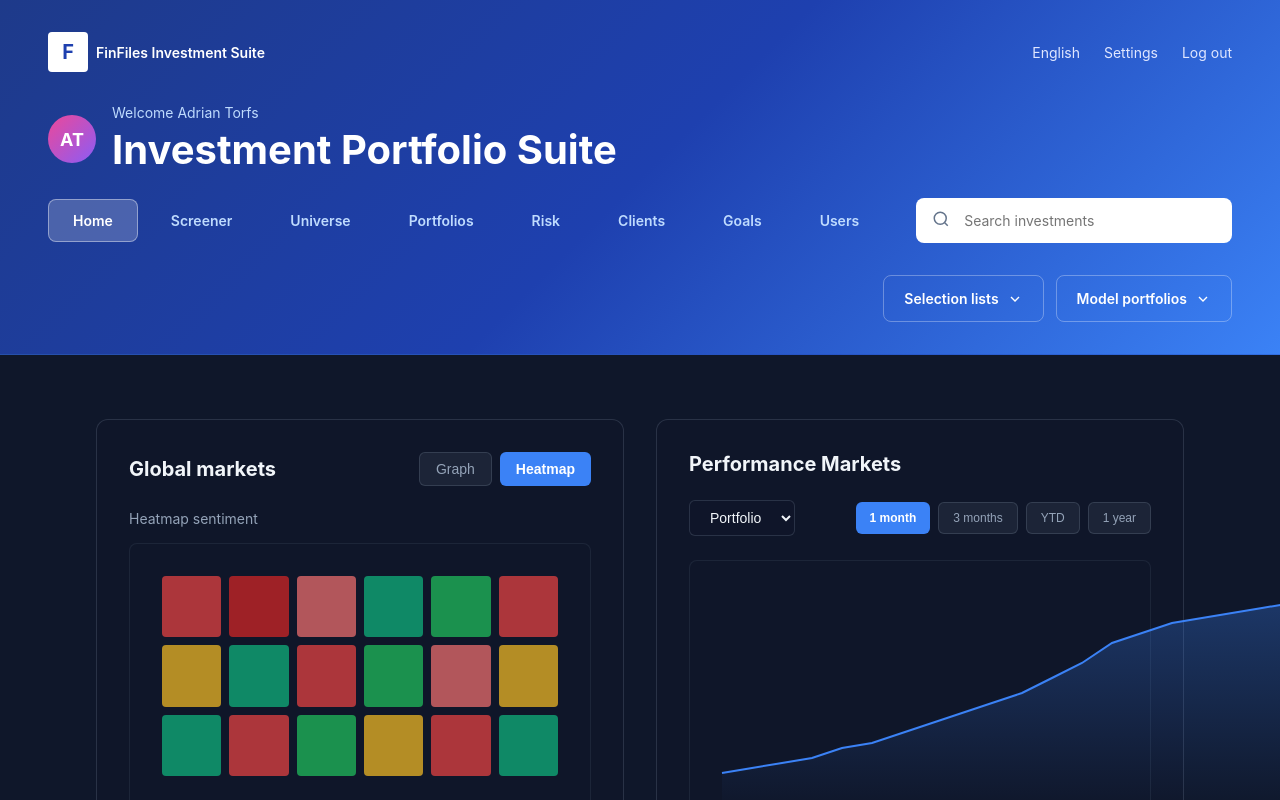
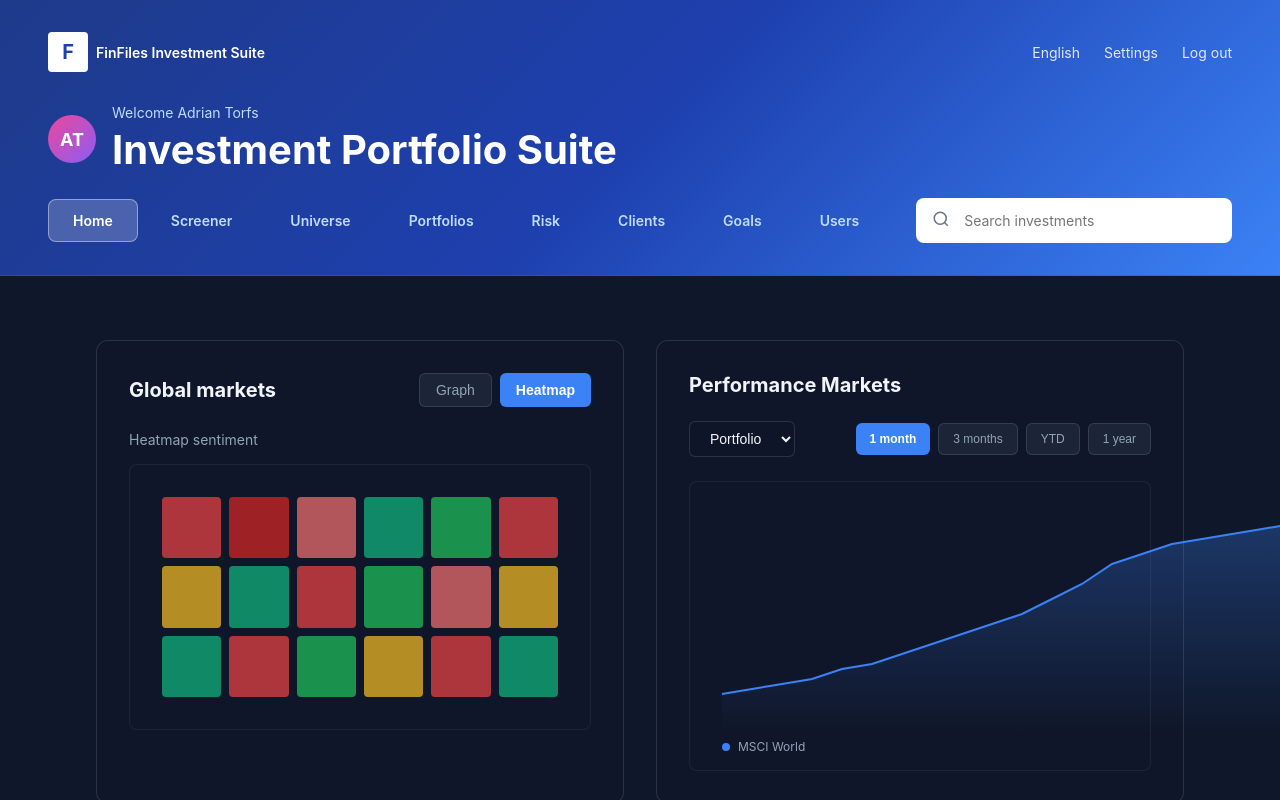
Before and after one commit to jasperstaring-cmyk/Portfolio_Management_Platform, a React (Vite) app: page / in a window 1280 px wide. Shown: the top 800 px of the page. Built offline with nearby package versions, Linux system fonts and the light colour scheme.

Commit message:
Updated GlobalHeader.jsx

```diff
--- a/src/components/GlobalHeader.jsx
+++ b/src/components/GlobalHeader.jsx
@@ -2,7 +2,6 @@ import React from 'react';
 
 const Icon = ({ d, size = 18 }) => <svg width={size} height={size} viewBox="0 0 24 24" fill="none" stroke="currentColor" strokeWidth="2"><path d={d}/></svg>;
 const Search = () => <Icon d="M11 19a8 8 0 1 0 0-16 8 8 0 0 0 0 16z M21 21l-4.35-4.35" />;
-const ChevronDown = () => <Icon d="M6 9l6 6 6-6" size={16} />;
 
 const GlobalHeader = ({ activeTab, onTabChange }) => {
   const mainTabs = [
@@ -107,9 +106,10 @@ const GlobalHeader = ({ activeTab, onTabChange }) => {
 
           <div style={{
             flex: 1,
-            maxWidth: '500px',
+            maxWidth: '700px',
             position: 'relative',
-            minWidth: '300px'
+            minWidth: '300px',
+            marginLeft: 'auto'
           }}>
             <div style={{ position: 'absolute', left: '1rem', top: '50%', transform: 'translateY(-50%)', color: '#64748b' }}>
               <Search />
@@ -129,41 +129,6 @@ const GlobalHeader = ({ activeTab, onTabChange }) => {
               }}
             />
           </div>
-
-          <div style={{ display: 'flex', gap: '0.75rem', marginLeft: 'auto', flexWrap: 'wrap' }}>
-            <button style={{
-              padding: '0.875rem 1.25rem',
-              background: 'transparent',
-              border: '1px solid rgba(255,255,255,0.3)',
-              borderRadius: '8px',
-              color: '#fff',
-              fontWeight: 600,
-              cursor: 'pointer',
-              fontSize: '0.875rem',
-              display: 'flex',
-              alignItems: 'center',
-              gap: '0.5rem',
-              fontFamily: 'inherit'
-            }}>
-              Selection lists <ChevronDown />
-            </button>
-            <button style={{
-              padding: '0.875rem 1.25rem',
-              background: 'transparent',
-              border: '1px solid rgba(255,255,255,0.3)',
-              borderRadius: '8px',
-              color: '#fff',
-              fontWeight: 600,
-              cursor: 'pointer',
-              fontSize: '0.875rem',
-              display: 'flex',
-              alignItems: 'center',
-              gap: '0.5rem',
-              fontFamily: 'inherit'
-            }}>
-              Model portfolios <ChevronDown />
-            </button>
-          </div>
         </div>
       </div>
     </div>
```
